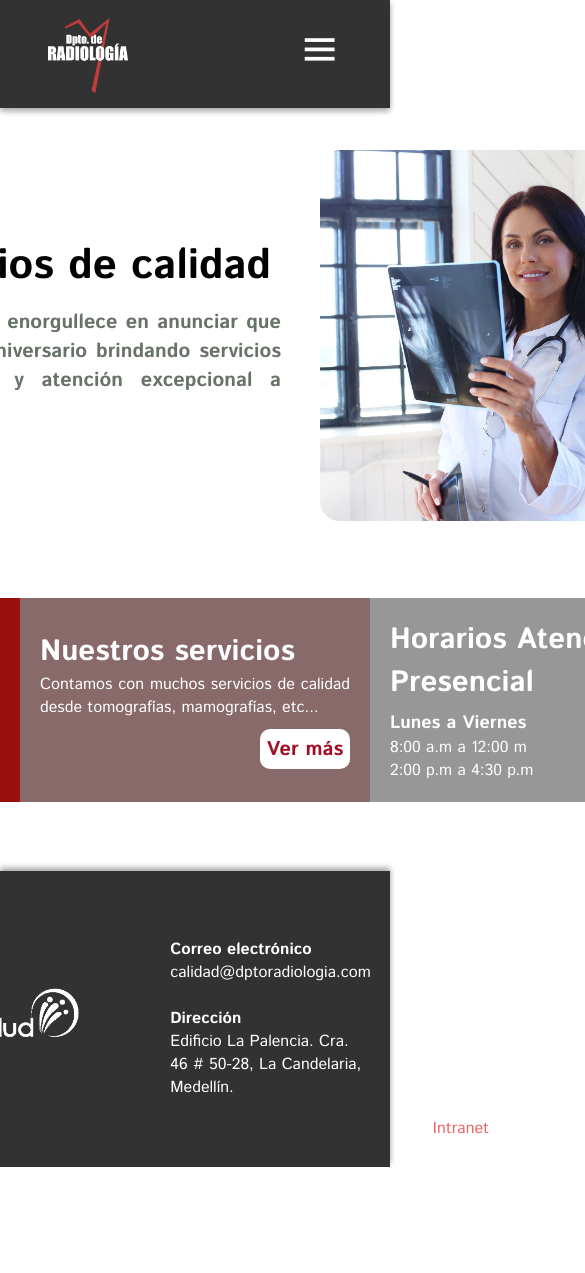
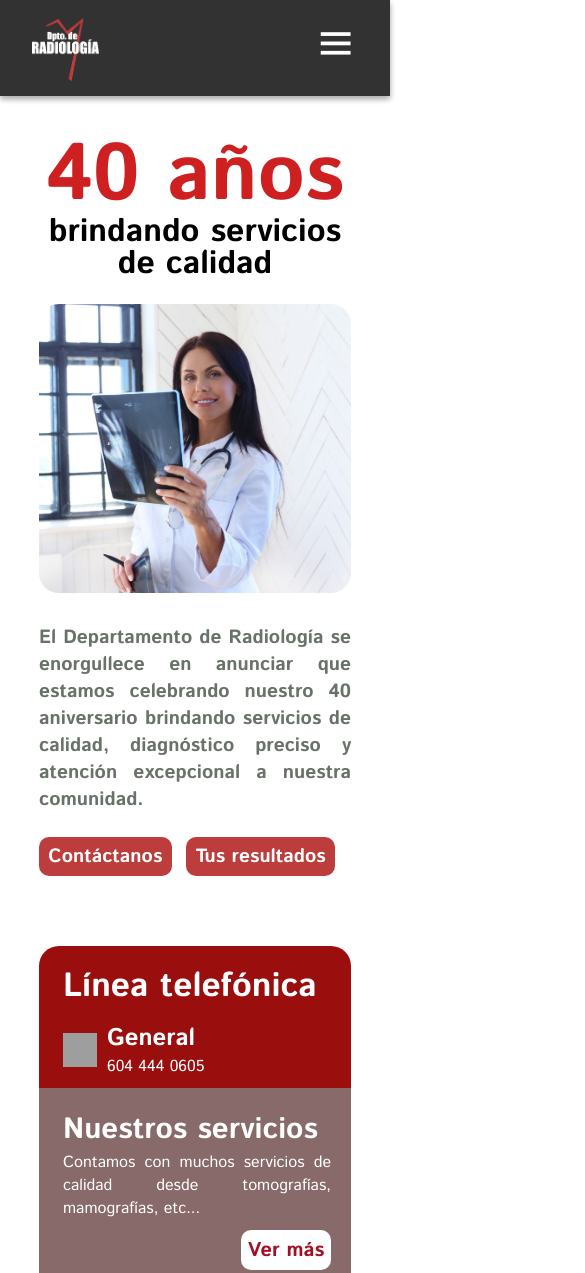
Before and after one commit to xXCpFireXx/RadiologiaWeb, a plain HTML site: page index.html in a window 390 px wide. Shown: the top 1273 px of the page, 585 px wide, since content can reach past the window. Before the commit the page ends 1167 px from the top, so only its background shows below. Drawn offline with nearby package versions, Linux system fonts and the light colour scheme; grey boxes are pictures that could not be loaded.

Commit message:
index mobile

```diff
--- a/css/Index.css
+++ b/css/Index.css
@@ -4,29 +4,31 @@
     grid-template-columns: 650px 400px;
     margin-top: 150px;
     margin-bottom: 70px;
+    gap: 1.5rem;
     align-content: center;
-    animation:slide-in-left .97s both
+    animation:slide-in-left .97s both;
+    grid-template-areas: "title img"
+    "p img"
+    "btns img";
 }
 
-.title-home p{
+.home p{
     color: #697268;
     font-weight: bold;
     text-align: justify;
-    margin-bottom: 5%;
-    font-size: 20px;
+    font-size: 1.2rem;
+    grid-area: p;
 }
 
-.title-home{
-    margin-right: 6%;
-
-}
 
 .title{
     display: flex;
     align-items: center;
     flex-wrap: wrap;
-    font-size: 21px;
-    margin-bottom: 2%;
+    margin-top: 1rem;
+    font-size: 1rem;
+    line-height: 0.8;
+    grid-area: title;
 }
 
 .slide-in-left{animation:slide-in-left .9s both}
@@ -34,20 +36,29 @@
  @keyframes slide-in-left{
     0%{transform:translateX(-100px);opacity:0}
     100%{transform:translateX(0);opacity:1}}
+
 .t{
-    font-size: 60px;
+    font-size: 5rem;
     color: #ce2020;
 }
 
-.img-home img{
+.img-home {
+    grid-area: img;
+
+    & img {
     width: 400px;
     border-radius: 20px;
+    }
+}
+
+.btn-home {
+    grid-area: btns;
 }
 
 .btn-home button {
     background-color: #BD3C3C;
     color: #fff;
-    font-size: 18px;
+    font-size: 1.2rem;
     font-family: 'Istok Web', sans-serif;
     font-weight: bold;
     padding: 2% 3% 2% 3%;
@@ -147,57 +158,82 @@ section {
     border-bottom-right-radius: 20px;
 }
 
+@media screen and (max-width: 700px){
 
-
-
-
-/* Footer */
-footer{
-    width: 100%;
-    background: #323232;
-    padding: 25px 20px;
-    display: flex;
-    align-items: center;
+    .home{
+        display: grid;
         justify-content: center;
-    margin-top: auto;
-    bottom: 0%;
-    box-shadow: rgba(0, 0, 0, 0.16) 0px -3px 6px, rgba(0, 0, 0, 0.23) 0px -3px 6px;
+        grid-template-columns: 80%;
+        margin-top: 120px;
+        margin-bottom: 70px;
+        align-content: center;
+        animation:slide-in-left .97s both;
+        grid-template-areas: "title"
+        "img"
+        "p"
+        "btns";
     }
 
-.img-salud{
-    padding-right: 50px;
-    padding-left: 50px;
+    .title {
+        grid-area: title;
+        justify-content: center;
+        line-height: 1;
+
+        & h1 {
+            text-align: center;
+        }
     }
 
-.img-salud img{
-    width: 200px;
+    .btn-home {
+        grid-area: btns;
     }
 
-.bloque2{
-    display: flex;
-    list-style: none;
-    flex-direction: column;
-    padding-left: 30px;
-    padding-right: 30px;
-    justify-content: flex-start;
+    .title-home p {
+        grid-area: p;
     }
 
-.bloque2 a, h4, p{
-    color: #fff;
-    text-decoration: none;
+    .img-home {
+        grid-area: img;
+        width: 80%;
+
+        & img {
+            width:125%;
+        }
     }
 
-.bloque3{
-    display: flex;
-    list-style: none;
-    flex-direction: column;
-    padding-left: 30px;
-    padding-right: 30px;
-    justify-content: flex-start;
+    section {
+        display: grid;
+        grid-template-columns: 80%;
+        grid-template-areas: "c1"
+        "c2"
+        "c3";
     }
 
-.bloque3 a{
-    padding: 2px;
-    color: #fff;
-    text-decoration: none;
+    .container1{
+        grid-area: c1;
+        padding-top: 1rem;
+        padding-left: 1.5rem;
+        border-top-right-radius: 20px;
+        border-bottom-left-radius: 0px;
     }
+
+    .container2{
+        grid-area: c2;
+        padding-left: 1.5rem;
+    }
+
+    .container3{
+        grid-area: c3;
+        padding-left: 1.5rem;
+        justify-content: center;
+        border-top-right-radius: 0px;
+        border-bottom-right-radius: 20px;
+        border-bottom-left-radius: 20px;
+
+        & h1 {
+            text-align: start;
+            margin-bottom: 1rem;
+        }
+    }
+
+}
--- a/css/Services.css
+++ b/css/Services.css
@@ -1,12 +1,3 @@
-*{
-    margin: 0;
-    padding: 0;
-    box-sizing: border-box;
-}
-
-html{
-    height: 100%
-}
 
 body{
     font-family: 'Istok Web', sans-serif;
--- a/css/global.css
+++ b/css/global.css
@@ -7,6 +7,10 @@
     margin: 0;
     padding: 0;
     box-sizing: border-box;
+}
+
+html{
+    height: 100vh;
 }
 
 body{
@@ -246,10 +250,13 @@ footer{
 
     header{
         justify-content: space-between;
-        padding-right: 3rem;
-        padding-left: 3rem;
+        padding-right: 2rem;
+        padding-left: 2rem;
     }
 
+    .img-navbar{
+        width: 4.2rem;
+    }
     .nav{
         opacity: 0;
         visibility: hidden;
@@ -286,4 +293,15 @@ footer{
         font-size: 1.5rem;
     }
 
+    footer{
+        align-items: flex-start;
+        flex-direction: column;
+        justify-content: center;
+        gap: 1rem;
+    }
+
+    .img-salud{
+        padding-left: 1rem;
+    }
+
 }
--- a/index.html
+++ b/index.html
@@ -8,7 +8,7 @@
   <title>Departamento de Radiología</title>
   <link rel="icon" href="../img/Logo.ico">
   <link rel="stylesheet" href="/css/global.css">
-  <link rel="stylesheet" href="css/Index.css"/>
+  <link rel="stylesheet" href="css/Index.css" />
 
   <!--=============== fonts google ===============-->
   <link rel="preconnect" href="https://fonts.googleapis.com" />
@@ -27,7 +27,7 @@
 
   <!--Navbar-->
   <header>
-    <a href="/index.html"><img class="img-navbar" src="/img/Logo.png" alt="Logo"/></a>
+    <a href="/index.html"><img class="img-navbar" src="/img/Logo.png" alt="Logo" /></a>
     <button id="open" class="open-nav"><i class='bx bx-menu'></i></button>
 
     <nav class="nav" id="nav">
@@ -44,25 +44,24 @@
 
   <!-- Body -->
   <div class="home">
-    <div class="title-home">
-      <div class="">
+
     <div class="title">
       <h1 class="t">40 años</h1>
       <h1>brindando servicios de calidad</h1>
     </div>
+
     <p>El Departamento de Radiología se enorgullece en anunciar que estamos celebrando nuestro 40 aniversario
       brindando servicios de calidad, diagnóstico preciso y atención excepcional a nuestra comunidad.</p>
-      </div>
 
     <div class="btn-home">
       <a href="/views/ContactUs.html"><button>Contáctanos</button></a>
       <a href="/views/Resultados.html"><button>Tus resultados</button></a>
     </div>
-    </div>
 
     <div class="img-home">
       <img src="img/img_home.jpeg" alt="">
     </div>
+
   </div>
 
   <!-- info adicional -->
```
Also changed, not shown: views/AboutUs.html (+1 -0 lines), views/ContactUs.html (+1 -0 lines), views/Resultados.html (+1 -0 lines), views/Services.html (+1 -0 lines). Lines whose indentation alone changed are shown as unchanged.
